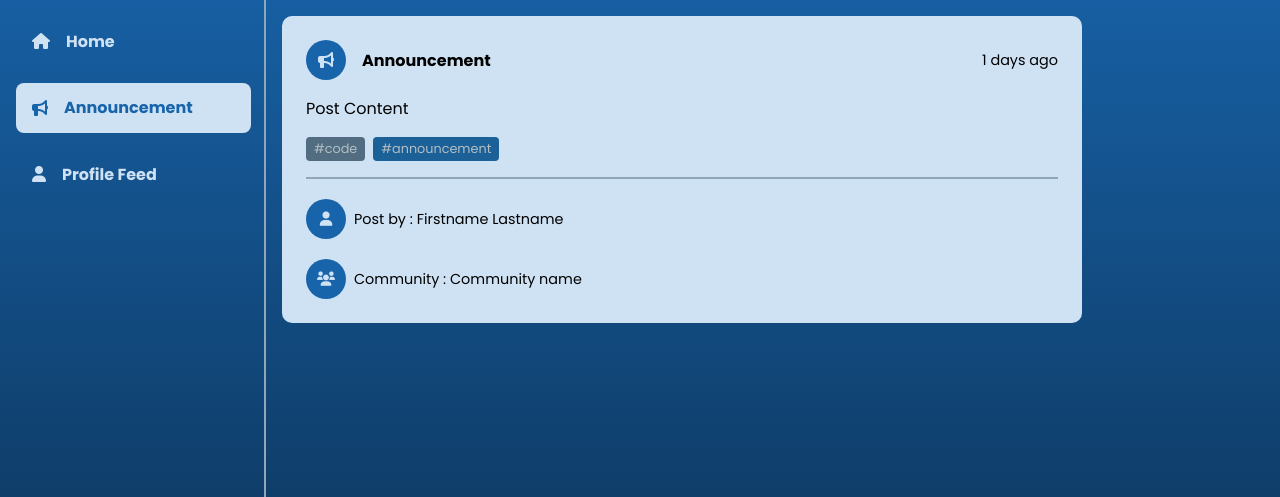
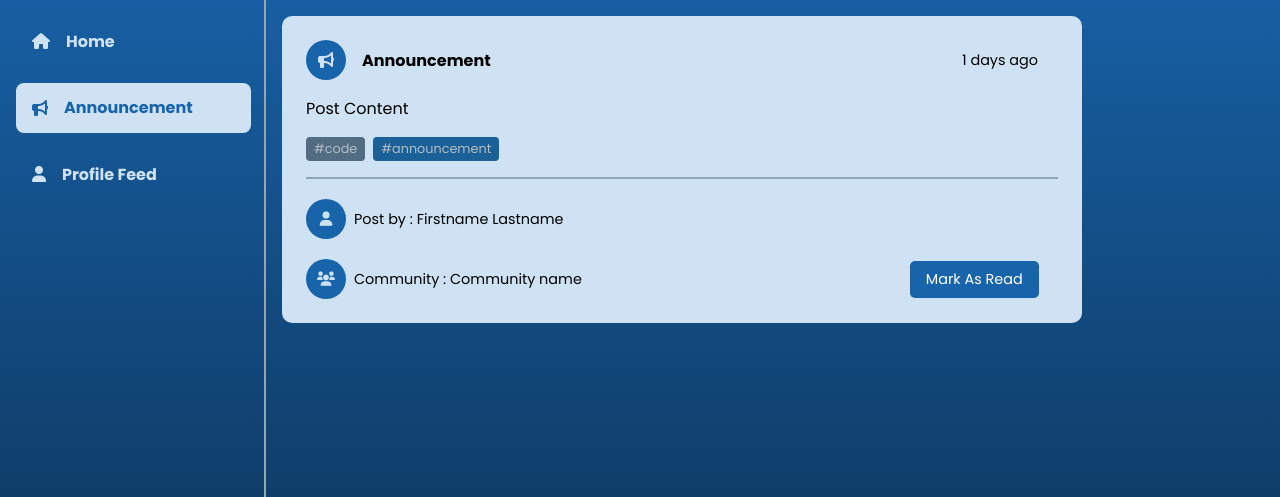
Before and after one commit to zedl3all/IT_HUB, a PHP site: page /announcementPage.html in a window 1280 px wide. Shown: the part 75-572 px from the top of the page. Run offline with PHP 8.4, Linux system fonts and the light colour scheme.

Commit message:
update AnnouncementPage
add mark as read button

```diff
--- a/view/AnnouncementPage/announcementPage.css
+++ b/view/AnnouncementPage/announcementPage.css
@@ -174,6 +174,7 @@ header {
 
 .post-time {
     font-size: 0.9rem;
+    margin-right: 20px;
 }
 
 .post-content {
@@ -297,6 +298,25 @@ header {
     fill: #ffffff;
 }
 
+.mark-as-read {
+    background-color: #1864AB;
+    color: white;
+    border: none;
+    padding: 0.5rem 1rem;
+    border-radius: 5px;
+    cursor: pointer;
+    font-size: 0.9rem;
+    transition: background-color 0.3s;
+}
+
+.mark-as-read:hover {
+    background-color: #12518b;
+}
+
+.post-footer {
+    margin-left: 320px;
+}
+
 /* Icons */
 .icon {
     font-size: 1.2rem;
--- a/view/AnnouncementPage/announcementPage.html
+++ b/view/AnnouncementPage/announcementPage.html
@@ -13,7 +13,7 @@
 
 <body>
     <header>
-        <div class="logo"><a href="/CommunityPage/CommunityPage.html">&lt;i&gt; Hub</a></div>
+        <div class="logo"><a href="/view/HomePage/HomePage.html">&lt;i&gt; Hub</a></div>
         <div class="search-container">
             <input type="text" class="search-input" placeholder="Search <i>Hub">
         </div>
@@ -30,8 +30,8 @@
     <div class="container">
         <!-- left side เป็นฝั่งของโดยรวม เช่น announcement จะเป็น announcement ของทุก commu ที่เราอยู่-->
         <nav class="left-sidebar">
-            <a href="/HomePage/HomePage.html" class="nav-item"><i class="fas fa-home"></i> Home</a>
-                <a href="/AnnouncementPage/announcementPage.html" class="nav-item active"><i class="fas fa-bullhorn"></i> Announcement</a>
+            <a href="/view/HomePage/HomePage.html" class="nav-item"><i class="fas fa-home"></i> Home</a>
+                <a href="announcementPage.html" class="nav-item active"><i class="fas fa-bullhorn"></i> Announcement</a>
                 <a href="#" class="nav-item"><i class="fas fa-user"></i> Profile Feed</a>
         </nav>
 
@@ -57,6 +57,9 @@
                 <div class="post-author">
                     <div class="profile-icon user-profile"><i class="fa-solid fa-users"></i></div>
                     <div>Community : Community name</div>
+                    <div class="post-footer">
+                    <button class="mark-as-read">Mark As Read</button>
+                    </div>
                 </div>
             </div>
 
```
